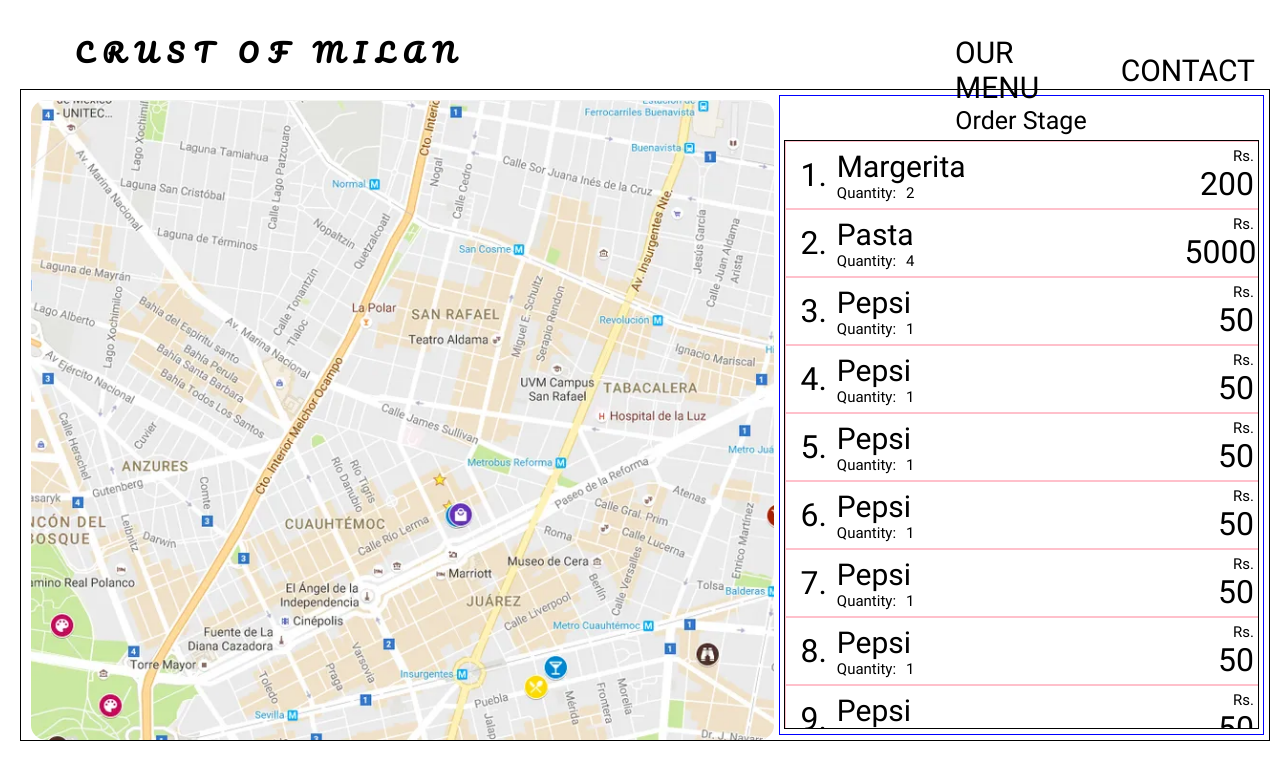
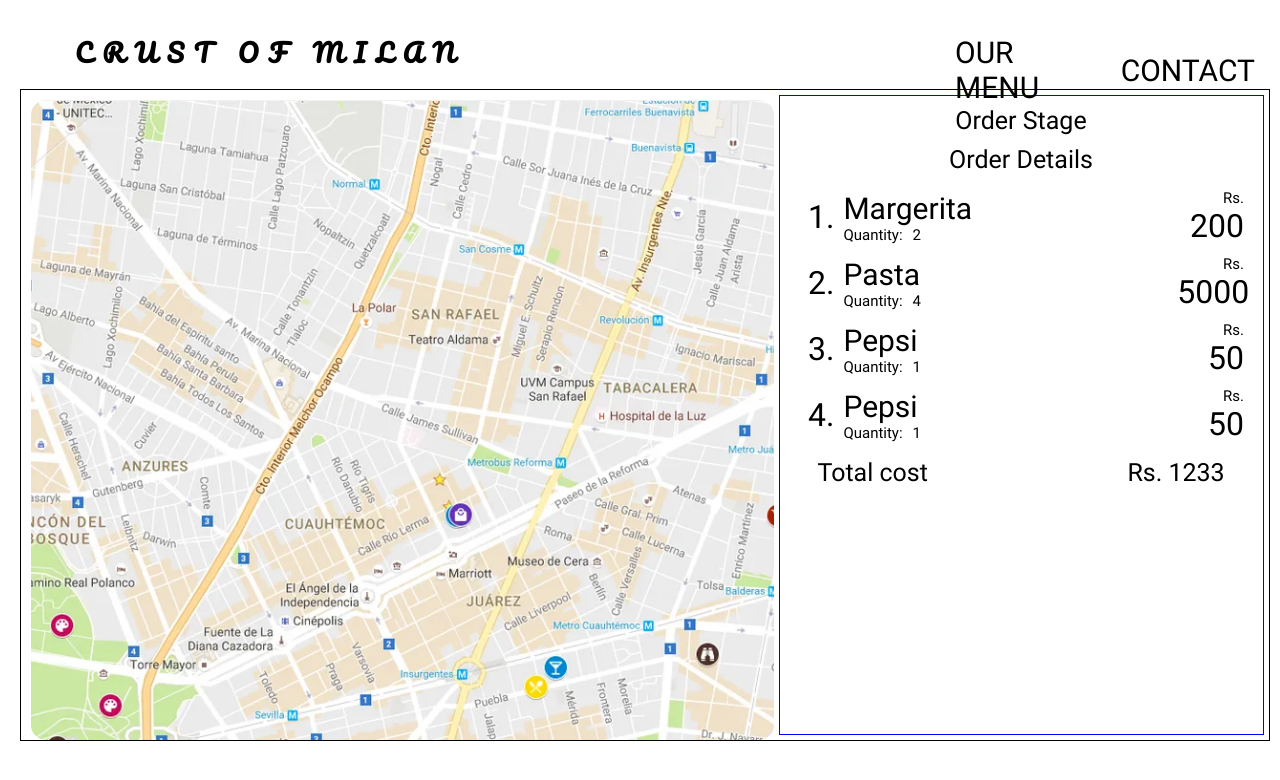
Before and after one commit to Anish-Udupa/Food-Ordering-System, a React (Create React App) app: page /order-successful in a window 1280 px wide. Shown: the top 780 px of the page. Built offline with nearby package versions, Linux system fonts and the light colour scheme.

Commit message:
Improved order details

```diff
--- a/src/list-item-components/ListItemContainer.css
+++ b/src/list-item-components/ListItemContainer.css
@@ -2,8 +2,8 @@
     width: 100%;
     display: flex;
     flex-direction: column;
-    border: 1px solid black;
     padding: 0;
     margin: 0;
     overflow-y: auto;
+    overflow-x: hidden;
 }
--- a/src/order-confirm-page/components/order-details/OrderDetails.css
+++ b/src/order-confirm-page/components/order-details/OrderDetails.css
@@ -4,75 +4,27 @@
     --quantity-font-size: 15px;
 }
 
-.list-item-container {
-    width: 100%;
-    display: flex;
-    flex-direction: column;
-    border: 1px solid black;
-    padding: 0;
-    margin: 0;
-}
-
-.list-item {
-    width: 100%;
-    display: flex;
-    flex-direction: row;
-    align-items: center;
-    border: 1px solid pink;
-}
-
-.name-quantity-container {
+#order-details-container {
+    width: 98%;
     margin: 0;
     padding: 0;
     display: flex;
     flex-direction: column;
-    width: 80%;
+    align-items: center;
 }
 
+#order-details-list-item-container {
+    width: 98%;
+    max-height: 40vh;
+    overflow-y: auto;
+    overflow-x: hidden;
+}
 
-.quantity-container {
-    margin: 0;
-    padding: 0;
+#order-details-total-cost-container {
+    align-self: flex-end;
     display: flex;
     flex-direction: row;
-    width: 100%;
+    justify-content: space-between;
+    padding: 0% 5%;
+    width: 90%;
 }
-
-.item-serial-number {
-    margin: 0px;
-    padding: 0;
-    width: 10%;
-    text-align: center;
-    font-size: var(--heading-font-size, 35px);
-}
-
-.item-name-heading {
-    margin: 0;
-    padding: 0;
-    font-size: var(--name-font-size, 30px);
-}
-
-.item-quantity-heading {
-    margin: 0;
-    padding: 0;
-    padding-right: 10px;
-    font-size: var(--quantity-font-size, 20px);
-}
-
-.item-quantity-value {
-    margin: 0;
-    padding: 0;
-    font-size: var(--quantity-font-size, 20px);
-}
-
-.item-cost-rs {
-    margin: 0;
-    padding: 0;
-    font-size: var(--quantity-font-size, 30px);
-}
-
-.item-cost-value {
-    margin: 0;
-    padding: 0;
-    font-size: var(--heading-font-size, 35px);
-}
--- a/src/order-confirm-page/components/order-details/OrderDetails.js
+++ b/src/order-confirm-page/components/order-details/OrderDetails.js
@@ -7,15 +7,24 @@
         {item_name: "Pasta", item_quantity: 4, item_price: 50000},
         {item_name: "Pepsi", item_quantity: 1, item_price: 50},
         {item_name: "Pepsi", item_quantity: 1, item_price: 50},
-        {item_name: "Pepsi", item_quantity: 1, item_price: 50},
-        {item_name: "Pepsi", item_quantity: 1, item_price: 50},
-        {item_name: "Pepsi", item_quantity: 1, item_price: 50},
-        {item_name: "Pepsi", item_quantity: 1, item_price: 50},
-        {item_name: "Pepsi", item_quantity: 1, item_price: 50},
-        {item_name: "Pepsi", item_quantity: 1, item_price: 50},
+        // {item_name: "Pepsi", item_quantity: 1, item_price: 50},
+        // {item_name: "Pepsi", item_quantity: 1, item_price: 50},
+        // {item_name: "Pepsi", item_quantity: 1, item_price: 50},
+        // {item_name: "Pepsi", item_quantity: 1, item_price: 50},
+        // {item_name: "Pepsi", item_quantity: 1, item_price: 50},
+        // {item_name: "Pepsi", item_quantity: 1, item_price: 50},
     ]
     return (
-        <ListItemContainer items={sample} />
+        <div id="order-details-container">
+            <p>Order Details</p>
+            <div id="order-details-list-item-container">
+                <ListItemContainer items={sample} />
+            </div>
+            <div id="order-details-total-cost-container">
+                <p>Total cost</p>
+                <p>Rs. 1233</p>
+            </div>
+        </div>
     )
 }
 
```
